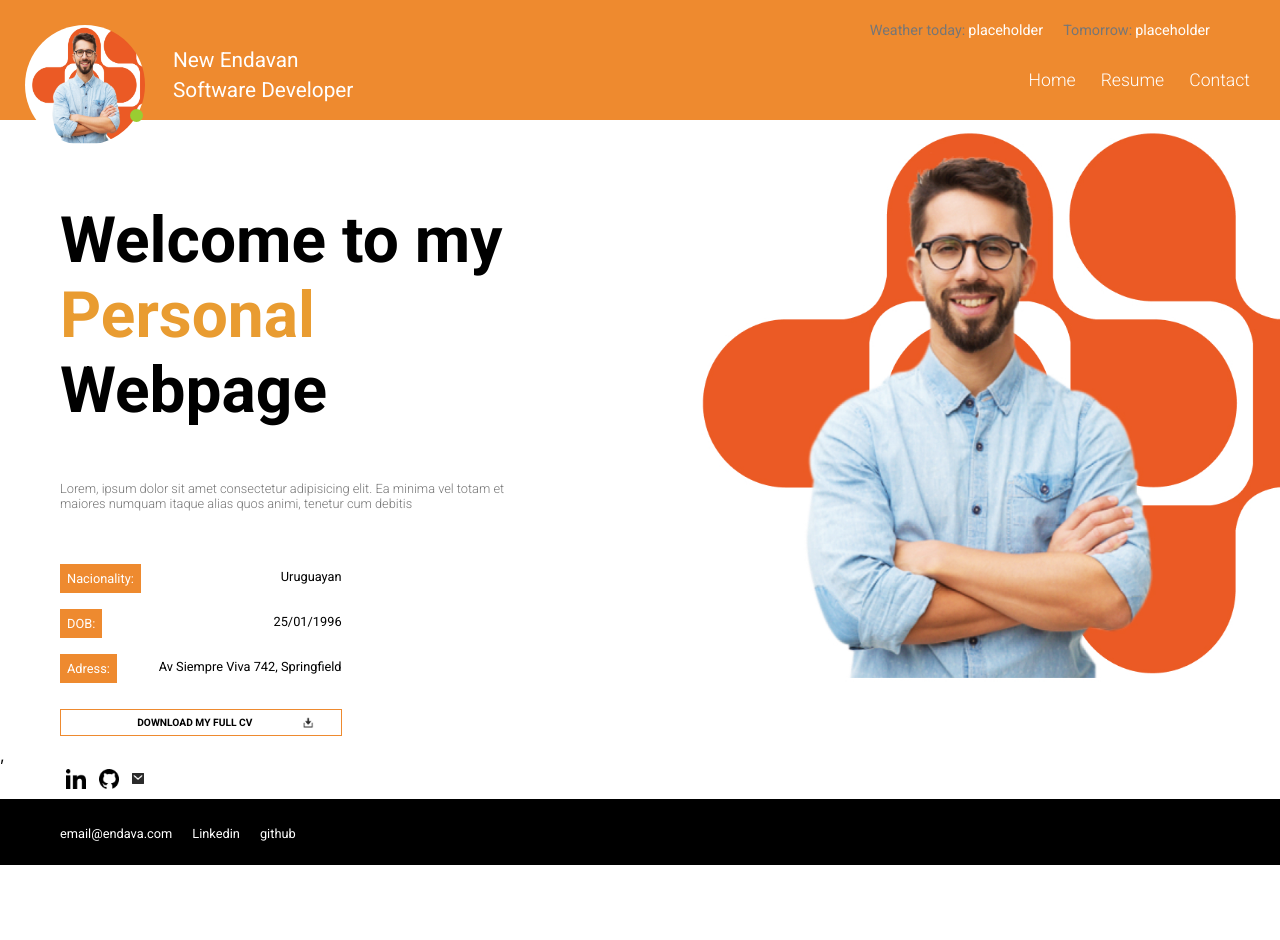
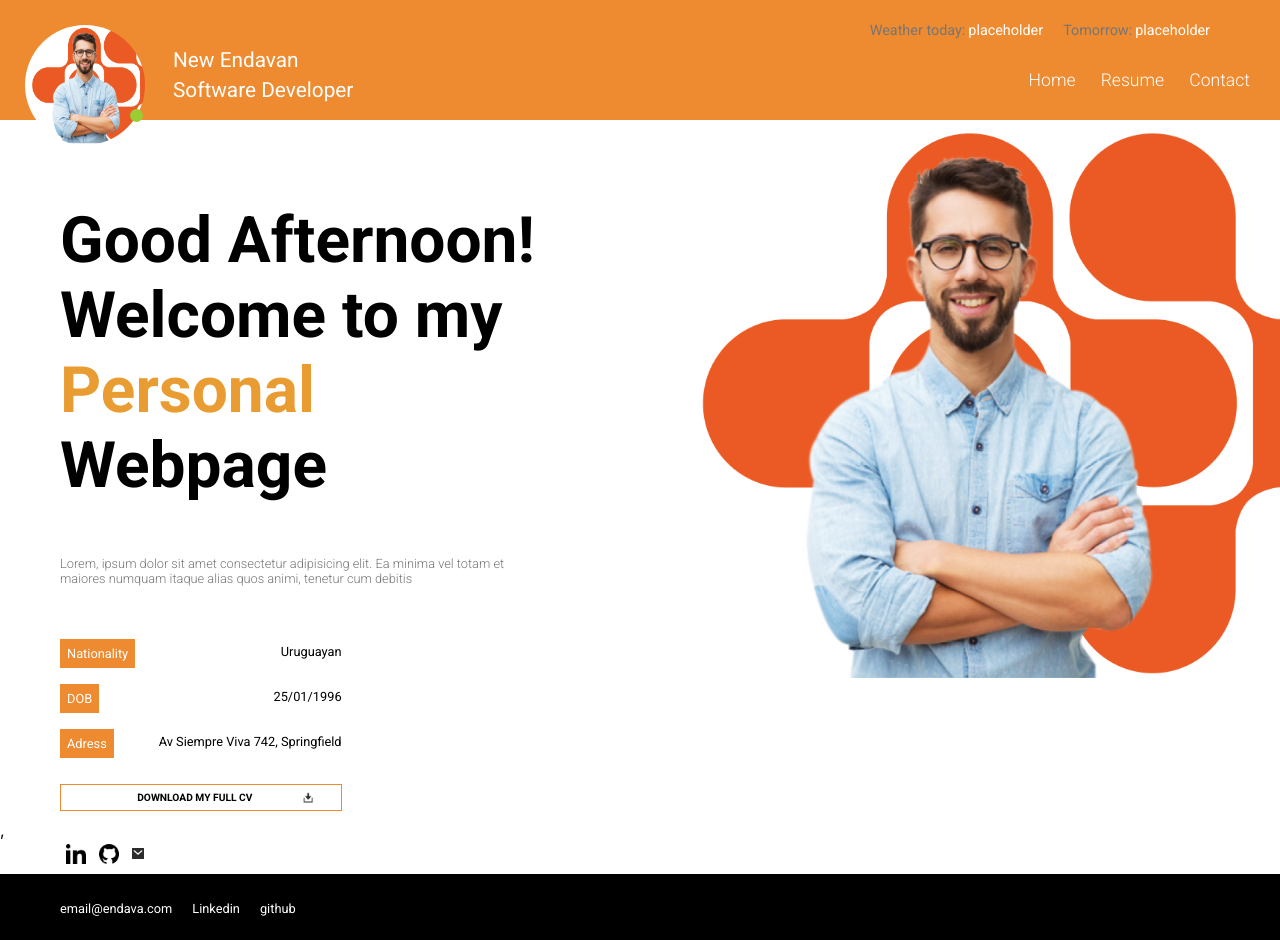
Before and after one commit to kuga-uy/resume-react, a React (Create React App) app: page / in a window 1280 px wide. Before the commit the page ends 865 px from the top, so only its background shows below. Built offline with nearby package versions, Linux system fonts and the light colour scheme; no server answers.

Commit message:
making greetings dynamic and an info component

```diff
--- /dev/null
+++ b/src/Components/home/InfoBox.jsx
@@ -0,0 +1,14 @@
+import React from 'react'
+
+const InfoBox = ({infoType, info}) => {
+    return (
+        <>
+        <div className="info-container">
+            <dt className="info-box">{infoType}</dt>
+            <dd className="info">{info}</dd>
+        </div>
+        </>
+    )
+}
+
+export { InfoBox }
--- /dev/null
+++ b/src/Components/home/PersonalInfo.jsx
@@ -0,0 +1,18 @@
+import React from 'react'
+import {InfoBox} from './InfoBox';
+
+const PersonalInfo = () => {
+    return (
+        <>
+        <dl className="presentation__personal-info-container">
+            <InfoBox infoType={'Nationality'} info={'Uruguayan'}/>
+            <InfoBox infoType={'DOB'} info={'25/01/1996'}/>
+            <InfoBox infoType={'Adress'} info={'Av Siempre Viva 742, Springfield'}/>
+            <div className="info-container download-cv__btn">DOWNLOAD MY FULL CV<img className="download-icon" src="assets/Frame.png" alt="cv-icon"/>
+            </div>
+        </dl>
+        </>
+    )
+}
+
+export { PersonalInfo } ;
--- a/src/Components/resume/Aboutme.jsx
+++ b/src/Components/resume/Aboutme.jsx
@@ -29,7 +29,6 @@ const Aboutme = () => {
           <img className="network-icon" src="assets/Icons-twitter.png" alt="twitter" />
           <img className="network-icon" src="assets/Icons-instagram.png" alt="instagram" />
           <img className="network-icon" src="assets/Icons-Youtube.png" alt="youtube" />
-
       </div>
 
   </div>
--- a/src/pages/Home.jsx
+++ b/src/pages/Home.jsx
@@ -1,30 +1,32 @@
 import React from 'react'
+import { useState, useEffect } from 'react';
+import { PersonalInfo } from '../components/home/PersonalInfo';
 
 const Home = () => {
+   const [greetingsHours, setGreetingsHours] = useState(new Date().getHours());
+
+   useEffect(()=> {
+            if ( greetingsHours < 12 ) {
+               setGreetingsHours("Good Morning! ");
+            } else if ( greetingsHours >= 12 && greetingsHours < 18 ) {
+                setGreetingsHours("Good Afternoon! ");
+            } else if (greetingsHours > 18 && greetingsHours < 20) {
+                setGreetingsHours("Good Evening! ");
+            } else if ( greetingsHours > 20 ) {
+                setGreetingsHours("Good Night! ");
+            }
+  },[greetingsHours])
+
+
     return (
         <>
     <section id="home" className="presentation__section">
         <div className="presentation__wrapper">
             <div className="presentation__text-section">
-                <h1 className="presentation__title"><span id="variable-greetings"></span>Welcome to my <span className="different-color-text">Personal</span> Webpage</h1>
+                <h1 className="presentation__title"><span id="variable-greetings" >{greetingsHours}</span>Welcome to my <span className="different-color-text">Personal</span> Webpage</h1>
                 <h6 className="presentation__description">Lorem, ipsum dolor sit amet consectetur adipisicing elit. Ea minima vel totam et maiores numquam itaque alias quos animi, tenetur cum debitis</h6>
             </div>
-        <dl className="presentation__personal-info-container">
-            <div className="info-container info--nacionality">
-                <dt className="info-box">Nacionality:</dt>
-                <dd className="info">Uruguayan</dd>
-            </div>
-            <div className="info-container info--dob">
-                <dt className="info-box">DOB:</dt>
-                 <dd className="info">25/01/1996</dd>
-            </div>
-            <div className="info-container info--address">
-                <dt className="info-box">Adress:</dt>
-                <dd className="info">Av Siempre Viva 742, Springfield</dd>
-            </div>
-            <div className="info-container download-cv__btn">DOWNLOAD MY FULL CV<img className="download-icon" src="assets/Frame.png" alt="cv-icon"/>
-            </div>
-        </dl>
+        <PersonalInfo />
 
         <div className="social-network-container">
             <img className="icon linkedin-icon" src="assets/linkedin-vector.png" alt="linkedin"/>
--- a/src/pages/Resume.jsx
+++ b/src/pages/Resume.jsx
@@ -7,13 +7,12 @@ const Resume = () => {
         <>
 <main className="aboutme__container">
   <Aboutme />
-
     <div className="inspirational-quote-wrapper">
       <h2 className="inspirational-quote">Super Pretty <span className="different-color-text"><br/>Inspirational</span> Quote</h2>
       <img className="logo" src="assets/Group 2.png" alt="logo"/>
     </div>
 </main>
-<Experience />
+  <Experience />
         </>
     )
 }
```
